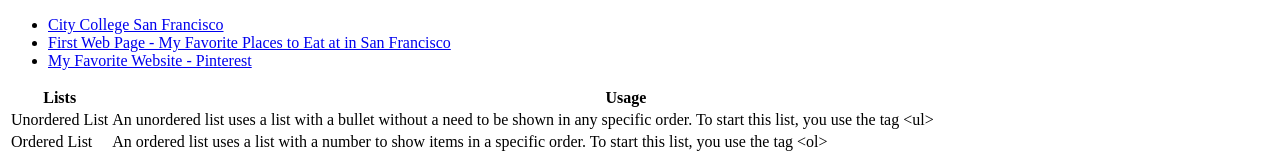
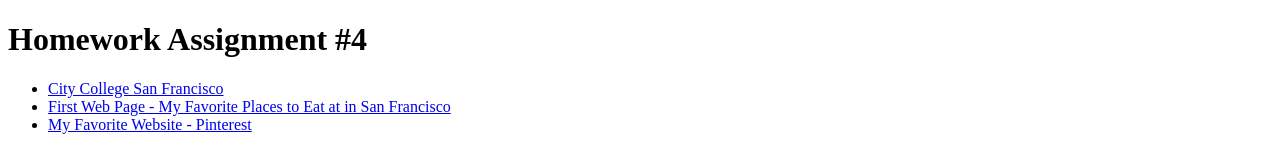
Before and after one commit to brijung/brijung.github.io, a plain HTML site: page hw4.html in a window 1280 px wide. Shown: the top 153 px of the page. Drawn offline with Linux system fonts and the light colour scheme.

Commit message:
Update hw4.html

```diff
--- a/hw4.html
+++ b/hw4.html
@@ -6,6 +6,8 @@
     <title>Homework #4</title>
     <meta name="description" content="CNIT 131H Homework Assignment">
 </head>
+<body>
+    <header><h1>Homework Assignment #4</h1></header>
 <ul>
     <li><a href="https://www.ccsf.edu">City College San Francisco</a></li>
     <li><a href="https://brijung.github.io/index.html">First Web Page - My Favorite Places to Eat at in San Francisco</a></li>
@@ -40,4 +42,5 @@
     <dt>SSH</dt>
     <dd>Secure Shell is a method to securly communicate with another computer.</dd>
 </dl>
+</body>
 </html>
```
